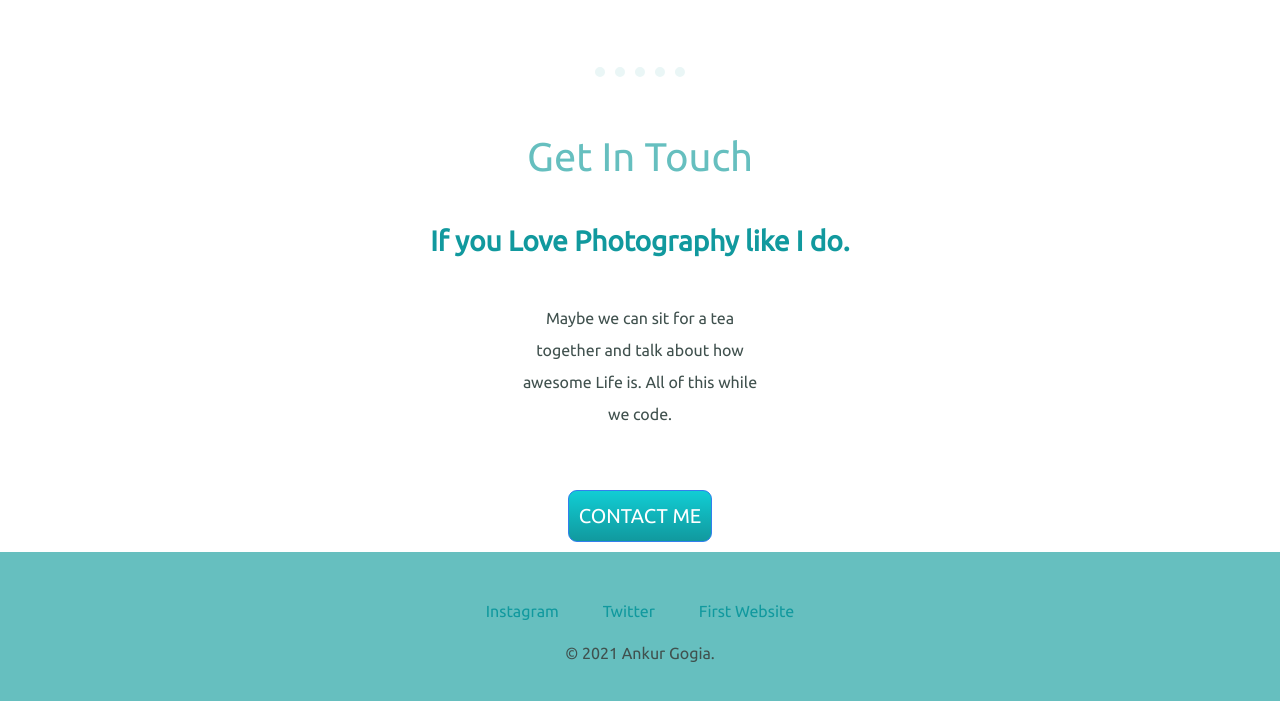
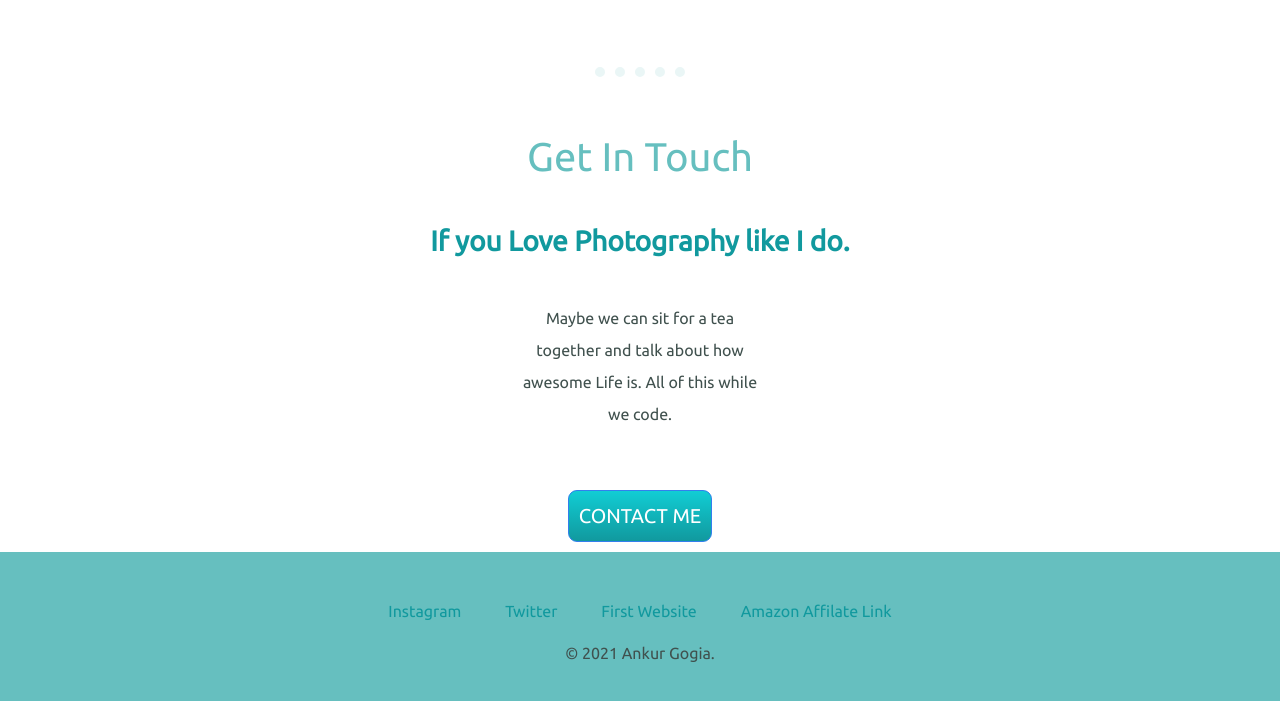
Before and after one commit to ankur-gogia/ps3, a plain HTML site: page index.html in a window 1280 px wide. Shown: the part 1716-2417 px from the top of the page. Drawn offline with Linux system fonts and the light colour scheme; a web font is replaced by a local one.

Commit message:
Updated footer
Added amazon affiliate store link

```diff
--- a/index.html
+++ b/index.html
@@ -57,6 +57,7 @@
     <a class="footer-link" href="https://www.instagram.com/ankur_gogia/">Instagram</a>
     <a class="footer-link" href="https://twitter.com/ankur_2208">Twitter</a>
     <a class="footer-link" href="https://ankur-gogia.github.io/ps/">First Website</a>
+    <a class="footer-link" href="https://amzn.to/3CdpOjf">Amazon Affilate Link</a>
     <p class=>© 2021 Ankur Gogia.</p>
   </div>
 
```
